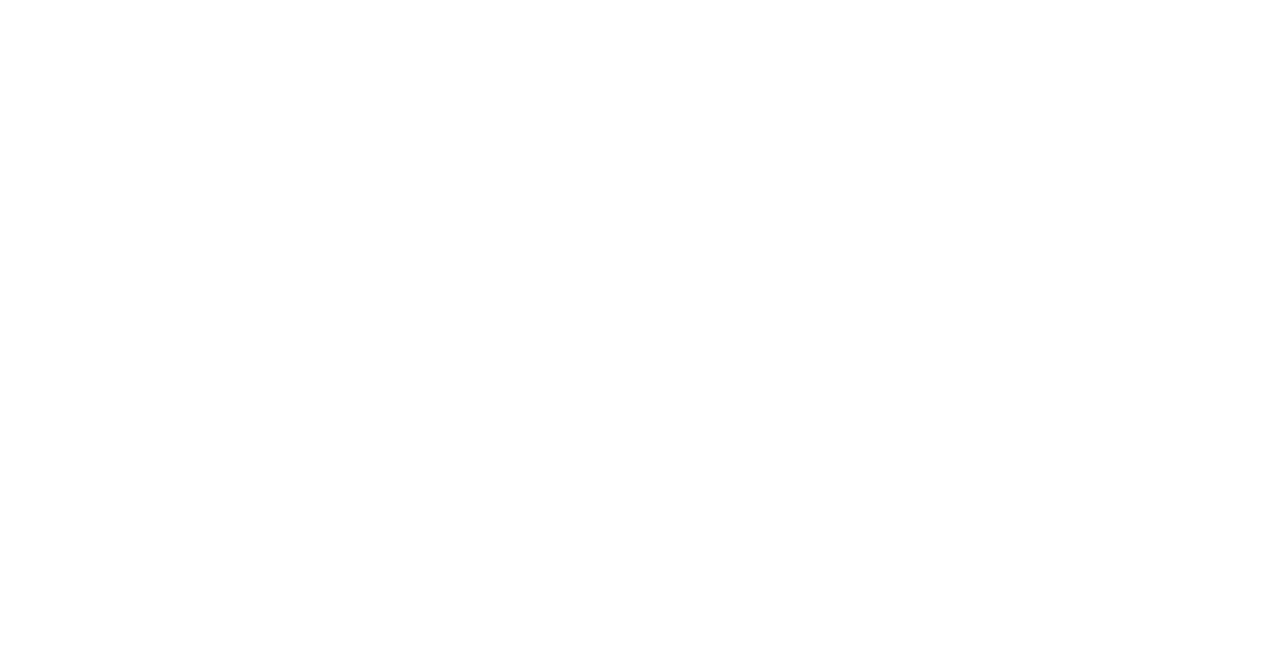
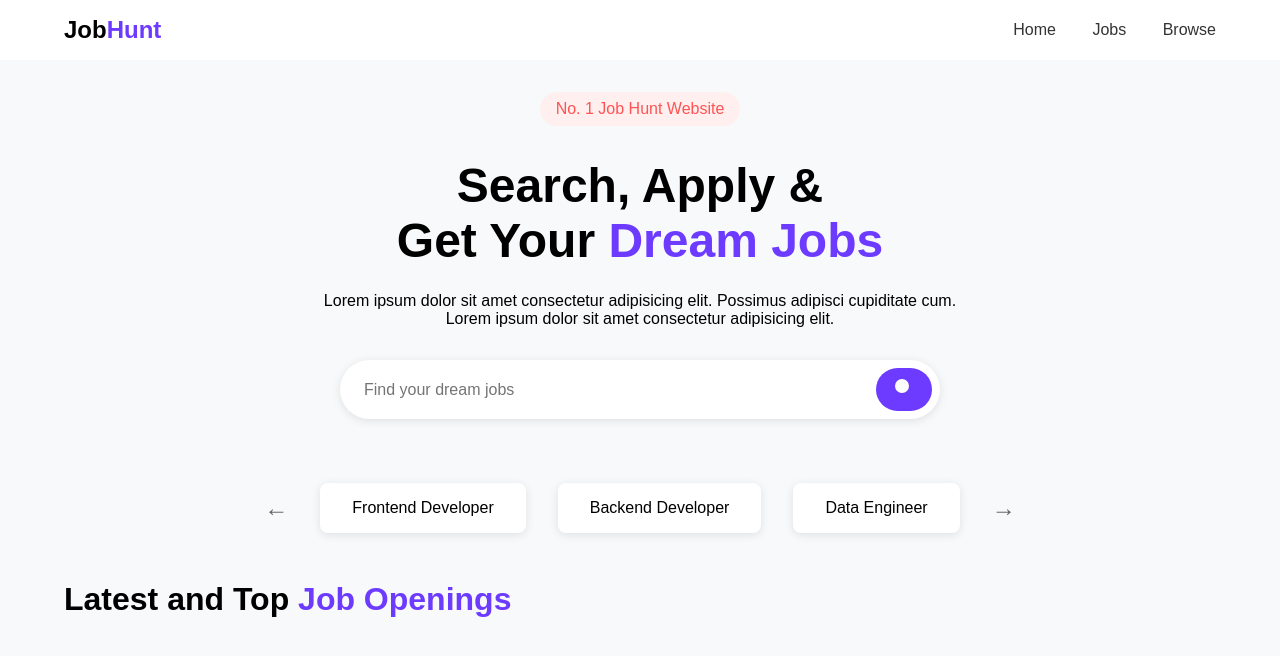
Before and after one commit to PriyanshiPatel360/project, a plain HTML site: page index.html in a window 1280 px wide. Drawn offline with Linux system fonts and the light colour scheme.

Commit message:
Update index.html

```diff
--- a/index.html
+++ b/index.html
@@ -3,9 +3,53 @@
 <head>
     <meta charset="UTF-8">
     <meta name="viewport" content="width=device-width, initial-scale=1.0">
-    <title>Document</title>
+    <title>JobHunt - Find Your Dream Job</title>
+    <link rel="stylesheet" href="index.css">
 </head>
 <body>
+    <header>
+        <nav>
+            <div class="logo">
+                <span>Job</span><span class="highlight">Hunt</span>
+            </div>
+            <div class="nav-links">
+                <a href="#">Home</a>
+                <a href="#">Jobs</a>
+                <a href="#">Browse</a>
+            </div>
+        </nav>
+    </header>
 
+    <main>
+        <div class="tag">No. 1 Job Hunt Website</div>
+
+        <div class="hero-section">
+            <h1>Search, Apply & <br>Get Your <span class="highlight">Dream Jobs</span></h1>
+            <p>Lorem ipsum dolor sit amet consectetur adipisicing elit. Possimus adipisci cupiditate cum.<br>
+               Lorem ipsum dolor sit amet consectetur adipisicing elit.</p>
+
+            <div class="search-box">
+                <input type="text" placeholder="Find your dream jobs">
+                <button class="search-btn">
+                    <svg xmlns="http://www.w3.org/2000/svg" viewBox="0 0 24 24" width="24" height="24">
+                        <path fill="none" d="M0 0h24v24H0z"/>
+                        <path fill="currentColor" d="M21 21l-6-6m2-5a7 7 0 11-14 0 7 7 0 0114 0z"/>
+                    </svg>
+                </button>
+            </div>
+        </div>
+
+        <div class="job-categories">
+            <button class="nav-arrow prev">←</button>
+            <div class="category">Frontend Developer</div>
+            <div class="category">Backend Developer</div>
+            <div class="category">Data Engineer</div>
+            <button class="nav-arrow next">→</button>
+        </div>
+
+        <section class="job-listings">
+            <h2>Latest and Top <span class="highlight">Job Openings</span></h2>
+        </section>
+    </main>
 </body>
 </html>
```
